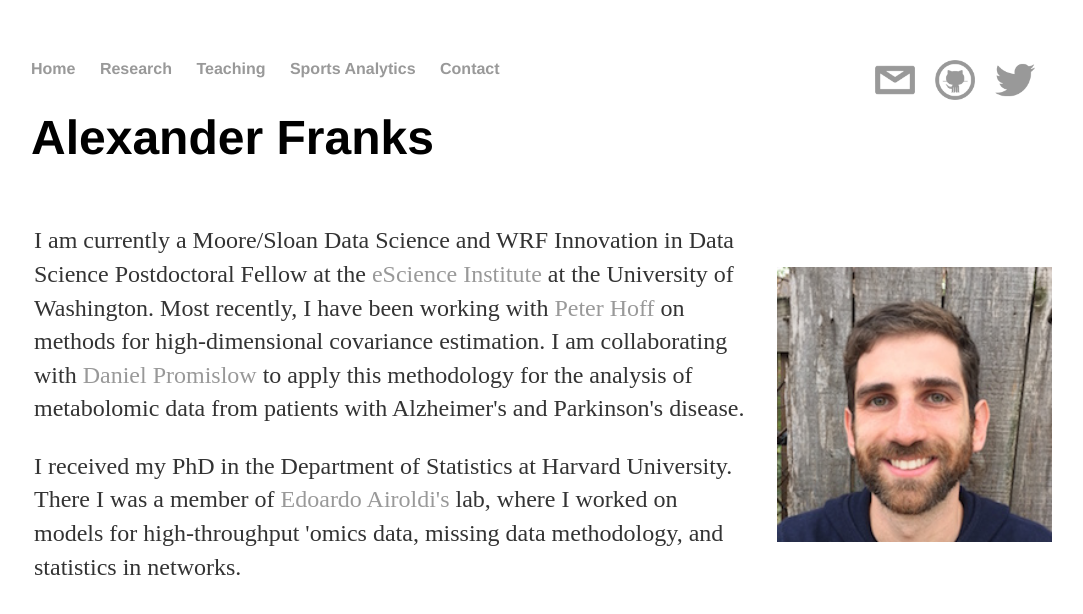
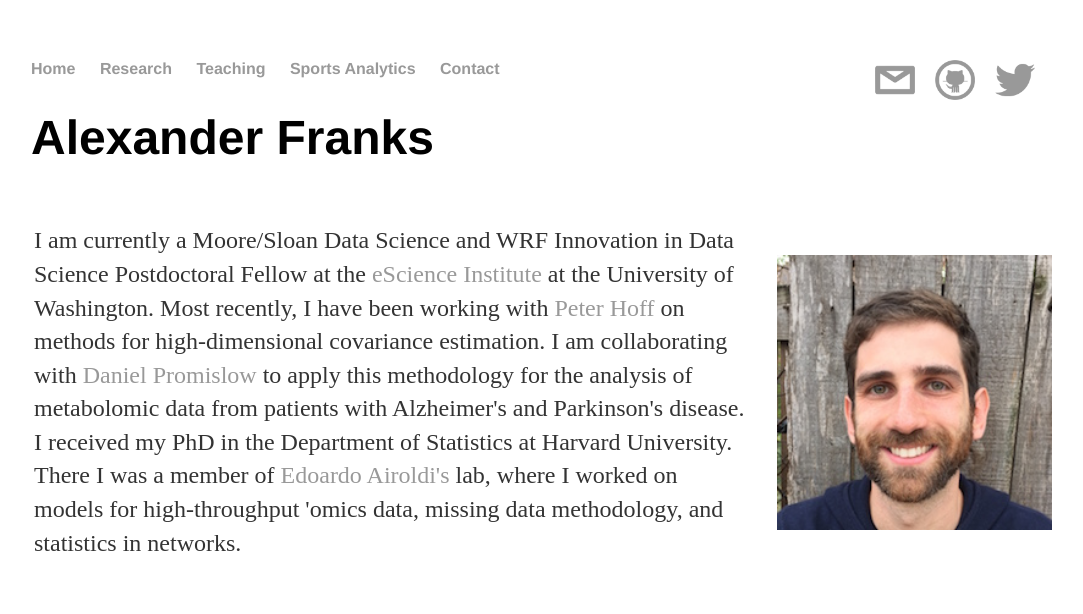
Before and after one commit to afranks86/afranks86.github.io, a Jekyll site: the page built from index.html, in a window 1280 px wide. Shown: the top 614 px of the page, without its empty margins (97-1180 px from the left). Built offline with Jekyll 4.4.1, drawn with Linux system fonts in a browser that asks for light colours; nearby versions of some CDN libraries.

Commit message:
One paragraph

```diff
--- a/index.html
+++ b/index.html
@@ -8,9 +8,7 @@ title: Alexander Franks - Home
   <table style="width=100%">
     <tr>
       <td width="70%">
-	<p>I am currently a Moore/Sloan Data Science and WRF Innovation in Data Science Postdoctoral Fellow at the <a href="http://escience.washington.edu/" >eScience Institute</a> at the University of Washington.  Most recently, I have been working with <a href="https://pdhoff.github.io/">Peter Hoff</a>  on methods for high-dimensional covariance estimation.  I am collaborating with <a href="http://www.promislowlab.org/">Daniel Promislow</a> to apply this methodology for the analysis of metabolomic data from patients with Alzheimer's and Parkinson's disease.</p>
-
-	<p>I received my PhD in the Department of Statistics at Harvard University.  There I was a member of <a href="http://www.people.fas.harvard.edu/~airoldi/">Edoardo Airoldi's</a> lab, where I worked on models for high-throughput 'omics data, missing data methodology, and statistics in networks.</p>
+	<p>I am currently a Moore/Sloan Data Science and WRF Innovation in Data Science Postdoctoral Fellow at the <a href="http://escience.washington.edu/" >eScience Institute</a> at the University of Washington.  Most recently, I have been working with <a href="https://pdhoff.github.io/">Peter Hoff</a>  on methods for high-dimensional covariance estimation.  I am collaborating with <a href="http://www.promislowlab.org/">Daniel Promislow</a> to apply this methodology for the analysis of metabolomic data from patients with Alzheimer's and Parkinson's disease. I received my PhD in the Department of Statistics at Harvard University.  There I was a member of <a href="http://www.people.fas.harvard.edu/~airoldi/">Edoardo Airoldi's</a> lab, where I worked on models for high-throughput 'omics data, missing data methodology, and statistics in networks.</p>
       </td>
       <td width="30%">
         <img class="displayed" src="images/headshot.jpg" alt="Headshot" width="275" align="right">
```
